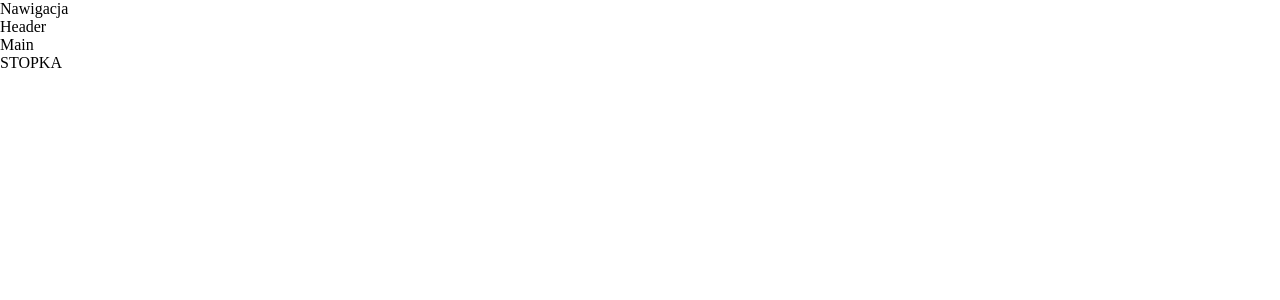
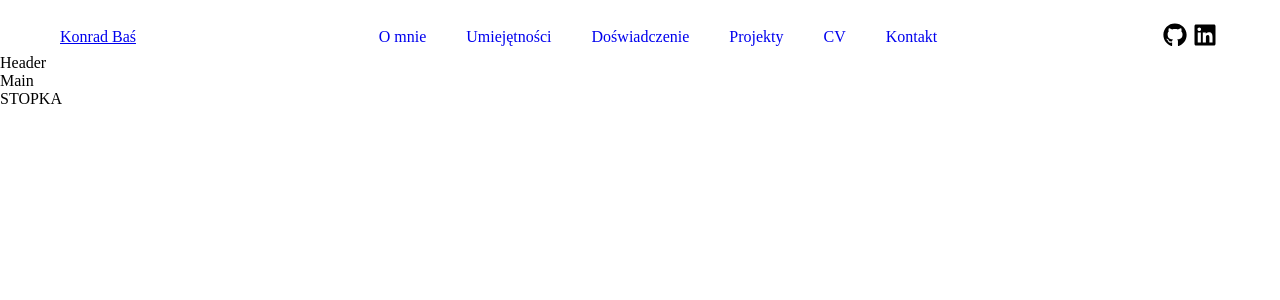
Before and after one commit to Konradb211/Konrad.Bas, a React (Vite) app in the folder KonradBas/: page / in a window 1280 px wide. Shown: the top 300 px of the page. Built offline with nearby package versions, Linux system fonts and the light colour scheme.

Commit message:
Add navigation

```diff
--- /dev/null
+++ b/KonradBas/src/components/NavigationBar/NavigationBar.module.scss
@@ -0,0 +1,37 @@
+.nav {
+    padding-top: 20px;
+    &__container {
+        display: flex;
+        justify-content: space-between;
+        align-items: center;
+        width: 100%;
+        &__icons {
+            a {
+                img {
+                    height: 30px;
+                    width: 30px;
+                }
+            }
+        }
+        &__items {
+            &__container {
+                display: flex;
+                li {
+                    list-style: none;
+                    &:first-child {
+                        padding-left: 0;
+                    }
+                    &:last-child {
+                        a {
+                            padding-right: 0;
+                        }
+                    }
+                    a {
+                        padding: 0 20px;
+                        text-decoration: none;
+                    }
+                }
+            }
+        }
+    }
+}
--- a/KonradBas/src/components/NavigationBar/NavigationBar.tsx
+++ b/KonradBas/src/components/NavigationBar/NavigationBar.tsx
@@ -1,3 +1,41 @@
+import { Navigation } from "../../constants/Navigation";
+import styles from "./NavigationBar.module.scss";
+
 export const NavigationBar = () => {
-  return <nav>Nawigacja</nav>;
+  return (
+    <nav className={styles.nav}>
+      <div className={`${styles.nav__container} container-wide`}>
+        <div>
+          <a href="/">Konrad Baś</a>
+        </div>
+        <div className={styles.nav__container__items}>
+          <ul className={styles.nav__container__items__container}>
+            {Navigation.map((item) => (
+              <li key={item.id}>
+                <a href={item.url} rel={item.rel} target={item.target}>
+                  {item.title}
+                </a>
+              </li>
+            ))}
+          </ul>
+        </div>
+        <div className={styles.nav__container__icons}>
+          <a
+            href="https://github.com/Konradb211/"
+            target="_blank"
+            rel="noopener noreferrer"
+          >
+            <img src="icons/github.svg" alt="Ikona githuba" />
+          </a>
+          <a
+            href="https://www.linkedin.com/in/konrad-ba%C5%9B-34a223262/"
+            target="_blank"
+            rel="noopener noreferrer"
+          >
+            <img src="icons/linkedin.svg" alt="Ikona linkedin" />
+          </a>
+        </div>
+      </div>
+    </nav>
+  );
 };
--- /dev/null
+++ b/KonradBas/src/constants/Navigation.ts
@@ -0,0 +1,22 @@
+interface NavgiationTypes {
+  id: number | string;
+  title: string;
+  url: string;
+  target?: string;
+  rel?: string;
+}
+
+export const Navigation: NavgiationTypes[] = [
+  { id: 1, title: "O mnie", url: "#o-mnie" },
+  { id: 2, title: "Umiejętności", url: "#umiejetnosci" },
+  { id: 3, title: "Doświadczenie", url: "#exp" },
+  { id: 4, title: "Projekty", url: "#projekty" },
+  {
+    id: 5,
+    title: "CV",
+    url: "Konrad_Bas.pdf",
+    target: "_blank",
+    rel: "noopener noreferrer",
+  },
+  { id: 6, title: "Kontakt", url: "#kontakt" },
+];
```
Also changed, not shown: 1 other file (tests, documents, lock files or other folders).
